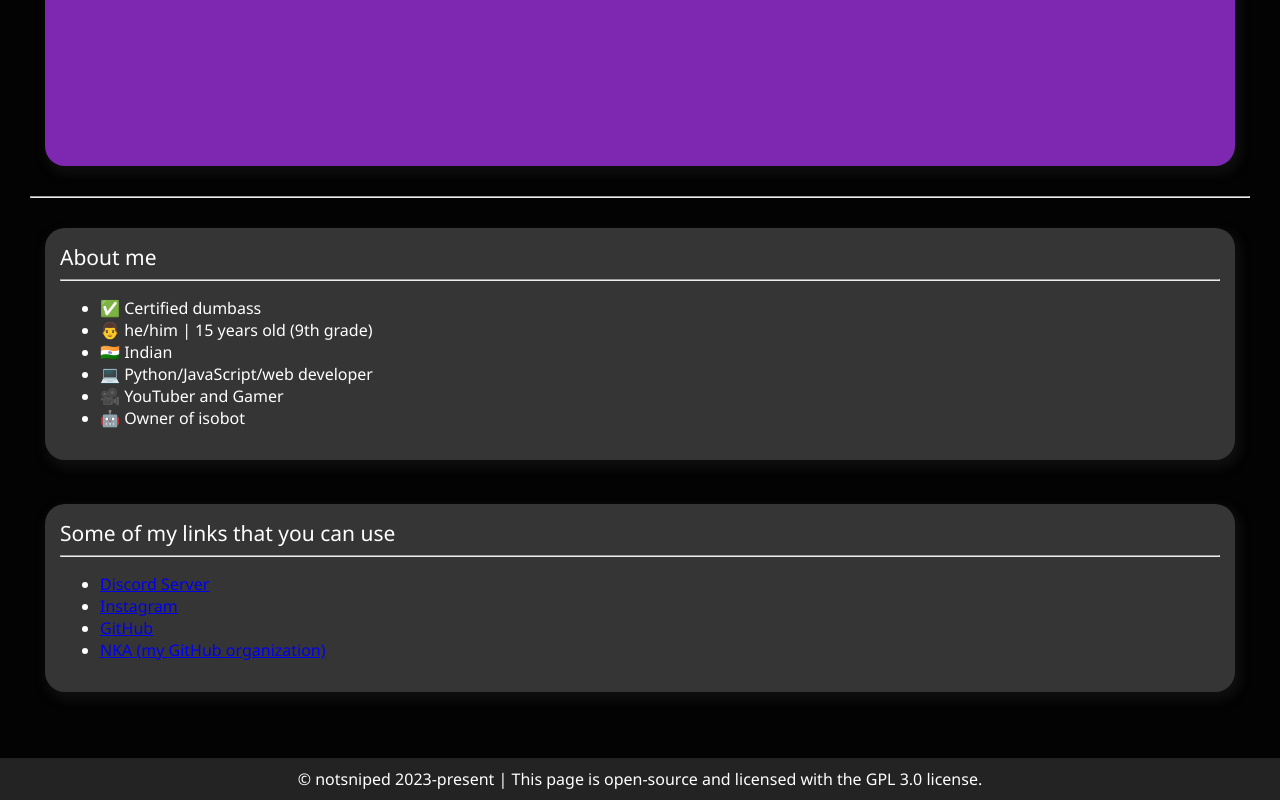
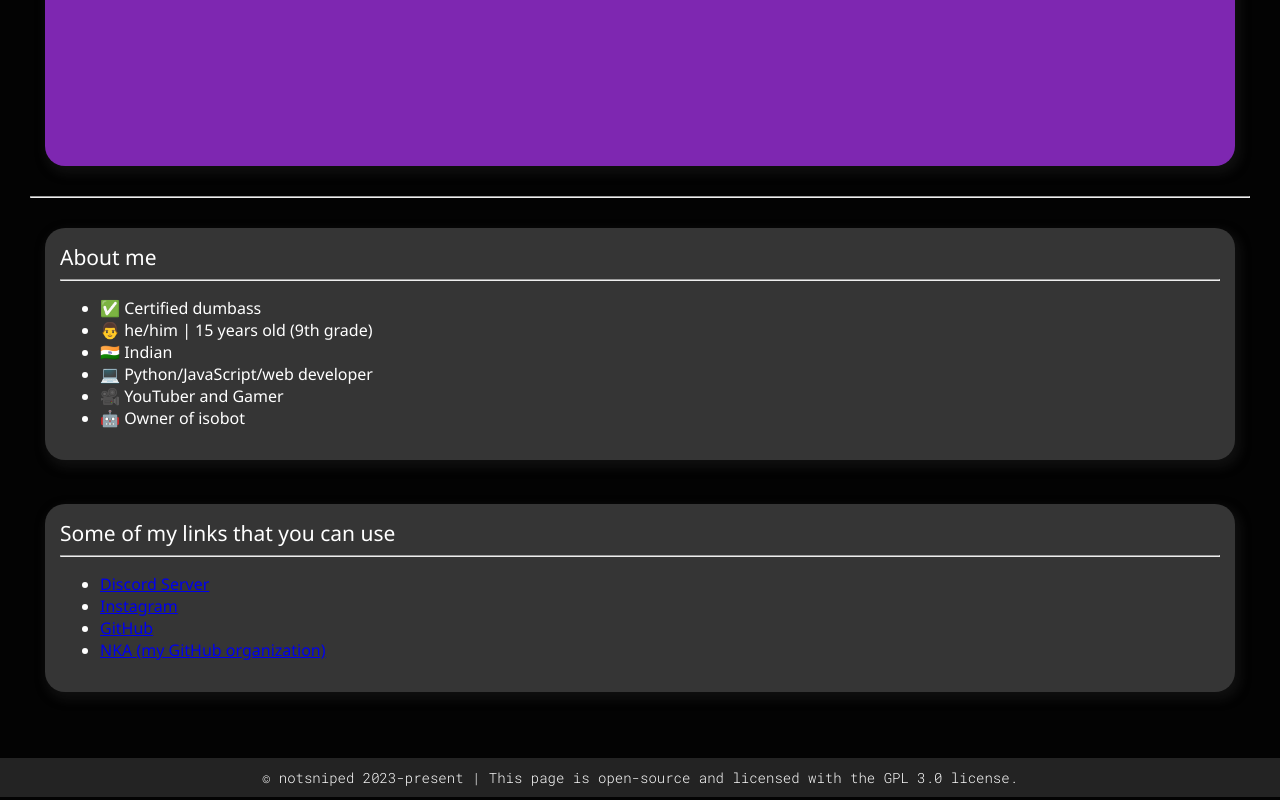
Before and after one commit to notsniped/portfolio, a plain HTML site: page index.html in a window 1280 px wide. Shown: the part 541-1341 px from the top of the page. Drawn offline with Linux system fonts and the light colour scheme.

Commit message:
Add new font for page footer text

```diff
--- a/style.css
+++ b/style.css
@@ -1,3 +1,5 @@
+@import url('https://fonts.googleapis.com/css2?family=Roboto+Mono:wght@300&display=swap');
+
 body {
     margin: 0px;
     color: white;
@@ -67,4 +69,6 @@ body {
     background-color: #232323;
     color: white;
     padding: 10px;
+    font-size: 14px;
+    font-family: 'Roboto Mono', monospace;
 }
```
